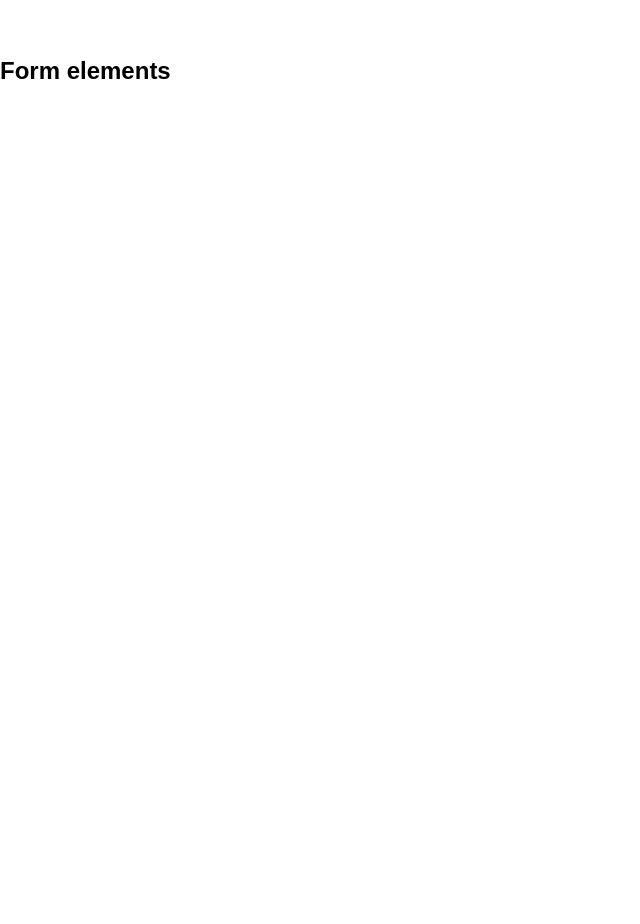
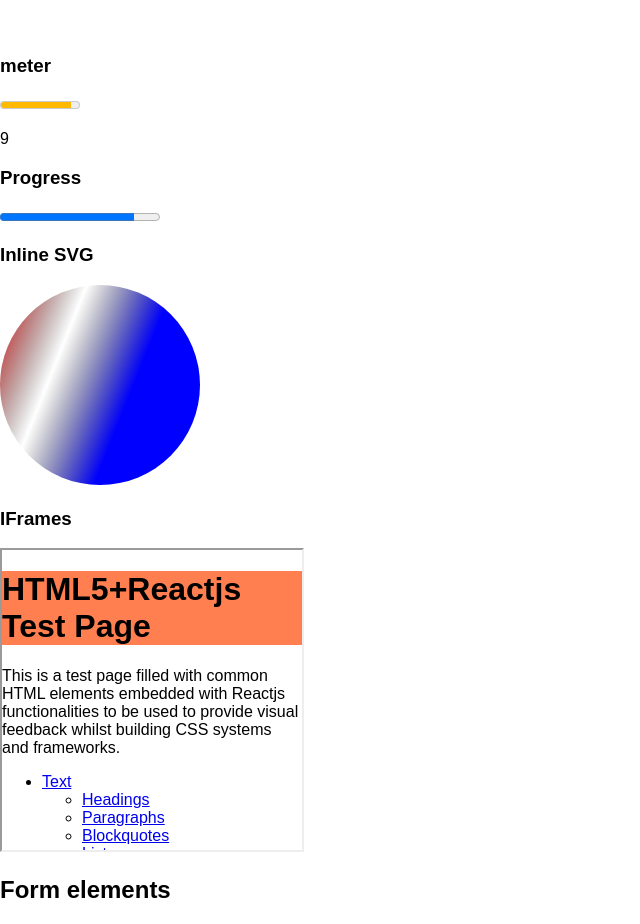
Before and after one commit to buggitheclown/reactjs-playground, a React (Create React App) app: page / in a window 1280 px wide. Shown: the part 5220-6144 px from the top of the page, without its empty margins (0-640 px from the left). Before the commit the page ends 5325 px from the top, so only its background shows below. Built offline with nearby package versions, Linux system fonts and the light colour scheme.

Commit message:
Added remaining embedded content

```diff
--- a/src/App.css
+++ b/src/App.css
@@ -1,27 +1,3 @@
-.App {
-  text-align: center;
-}
-
-.App-logo {
-  animation: App-logo-spin infinite 20s linear;
-  height: 80px;
-}
-
-.App-header {
-  background-color: #222;
-  height: 150px;
-  padding: 20px;
-  color: white;
-}
-
-.App-title {
-  font-size: 1.5em;
-}
-
-.App-intro {
-  font-size: large;
-}
-
 .Banner-header{
   background-color: coral;
 }
@@ -30,7 +6,6 @@
   display: none;
 }
 
-@keyframes App-logo-spin {
-  from { transform: rotate(0deg); }
-  to { transform: rotate(360deg); }
-}
+/*meter::-moz-meter-bar {
+  background: lightblue;
+}*/
--- a/src/App.js
+++ b/src/App.js
@@ -42,6 +42,10 @@ class App extends Component {
             <Articles.AEmbeddedAudio identifier={this.id([1,1])} desc={this.desc([1,1])}/>
             <Articles.AEmbeddedVideo identifier={this.id([1,2])} desc={this.desc([1,2])}/>
             <Articles.AEmbeddedCanvas identifier={this.id([1,3])} desc={this.desc([1,3])}/>
+            <Articles.AEmbeddedMeter identifier={this.id([1,4])} desc={this.desc([1,4])}/>
+            <Articles.AEmbeddedProgress identifier={this.id([1,5])} desc={this.desc([1,5])}/>
+            <Articles.AEmbeddedSvg identifier={this.id([1,6])} desc={this.desc([1,6])}/>
+            <Articles.AEmbeddedIFrame identifier={this.id([1,7])} desc={this.desc([1,7])}/>
           </section>
           <section id={this.id([2])}>
             <header><h1>{this.desc([2])}</h1></header>
--- a/src/Components/Articles.js
+++ b/src/Components/Articles.js
@@ -1,4 +1,5 @@
 import React, { Component } from 'react';
+import logger from "../UtilityFiles/Logger.js";
 
 class ATemplate extends Component{
   render(){
@@ -200,7 +201,7 @@ class ATextInline extends Component{
       <p>The <dfn>dfn element</dfn> indicates a definition.</p>
       <p>The <mark>mark element</mark> indicates a highlight.</p>
       <p>The <var>variable element</var>, such as <var>x</var> = <var>y</var>.</p>
-      <p>The time element: <time datetime="2013-04-06T12:32+00:00">2 weeks ago</time></p>
+      <p>The time element: <time dateTime="2013-04-06T12:32+00:00">2 weeks ago</time></p>
     </div>
     return(
       <ATemplate identifier={this.props.identifier} desc={this.props.desc} content={content}/>
@@ -324,6 +325,121 @@ class AEmbeddedCanvas extends Component{
   }
 }
 
+class AEmbeddedMeter extends Component{
+  constructor(props){
+    super(props);
+    this.state = ({meter: 1});
+
+    this.loadMeter = this.loadMeter.bind(this);
+  }
+
+  componentDidMount(){
+    var interval = setInterval(this.loadMeter, 2000);
+    this.setState({interval: interval});
+  }
+
+  componentWillUnmount(){
+    clearInterval(this.state.interval);
+  }
+
+  loadMeter(){
+    let newMeter = Math.floor((Math.random() * 11));
+
+    this.setState({meter: newMeter});
+  }
+
+  render(){
+    let content =
+    <div>
+    <meter value={this.state.meter} min="0" max="10" low="4" high="8">{this.state.meter+" out of 10"}</meter>
+    <p>{this.state.meter}</p>
+    </div>
+    return(
+      <ATemplate identifier={this.props.identifier} desc={this.props.desc} content={content}/>
+    );
+  }
+}
+
+class AEmbeddedProgress extends Component{
+  constructor(props){
+    super(props);
+    this.state = ({meter: 10});
+
+    this.loadMeter = this.loadMeter.bind(this);
+  }
+
+  componentDidMount(){
+    var interval = setInterval(this.loadMeter, 2000);
+    this.setState({interval: interval});
+  }
+
+  componentWillUnmount(){
+    clearInterval(this.state.interval);
+  }
+
+  loadMeter(){
+    let currentMeter = parseInt(this.state.meter,10);
+    let newProgress = Math.floor((Math.random() * (50-5))+5);
+    let newMeter = currentMeter;
+    if (currentMeter===100){
+      newMeter=0;
+    }
+    else if (currentMeter+newProgress>100){
+      newMeter=100;
+    }
+    else {
+      newMeter = currentMeter+newProgress;
+    }
+    this.setState({meter: newMeter.toString()});
+  }
+
+  render(){
+    let content =
+    <div><progress value={this.state.meter} max="100">progress</progress></div>
+    return(
+      <ATemplate identifier={this.props.identifier} desc={this.props.desc} content={content}/>
+    );
+  }
+}
+
+class AEmbeddedSvg extends Component{
+  render(){
+    let content =
+    <div>
+    <svg width="200px" height="200px">
+    <defs>
+    <linearGradient id="Gradient2" x1="0" x2="0.75" y1="0" y2="0.3">
+        <stop offset="0%" stopColor="red"/>
+        <stop offset="50%" stopColor="black" stopOpacity="0"/>
+        <stop offset="100%" stopColor="blue"/>
+      </linearGradient>
+   </defs>
+    <circle cx="100" cy="100" r="100" fill="url(#Gradient2)"></circle>
+    </svg>
+    </div>
+    return(
+      <ATemplate identifier={this.props.identifier} desc={this.props.desc} content={content}/>
+    );
+  }
+}
+
+class AEmbeddedIFrame extends Component{
+  //Avoid IFrames: https://www.ostraining.com/blog/webdesign/against-using-iframes/
+  render(){
+    let content =
+    <div>
+    <iframe title="This frame's title" src="index.html" height="300"></iframe>
+    {/* To link another site using an IFrame (note: most dont allow this):
+      <iframe src="demo_iframe.htm" name="iframe_a"></iframe>
+
+    <p><a href="https://www.leo.org" target="iframe_a">W3Schools.com</a></p> */}
+    </div>
+    return(
+      <ATemplate identifier={this.props.identifier} desc={this.props.desc} content={content}/>
+    );
+  }
+}
+
 export {
   ATextHeadings,
   ATextParagraphs,
@@ -337,5 +453,9 @@ export {
   AEmbeddedImages,
   AEmbeddedAudio,
   AEmbeddedVideo,
-  AEmbeddedCanvas
+  AEmbeddedCanvas,
+  AEmbeddedMeter,
+  AEmbeddedProgress,
+  AEmbeddedSvg,
+  AEmbeddedIFrame
 }
```
